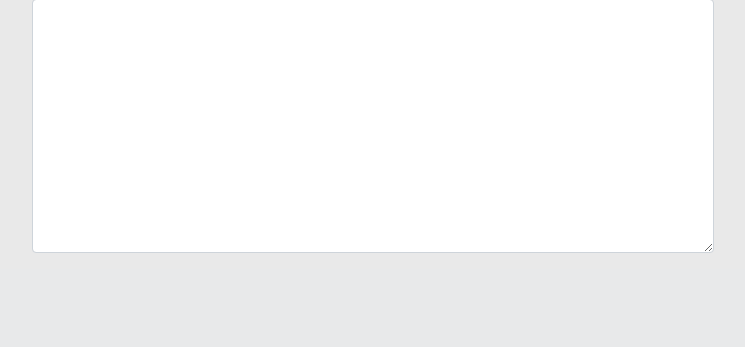
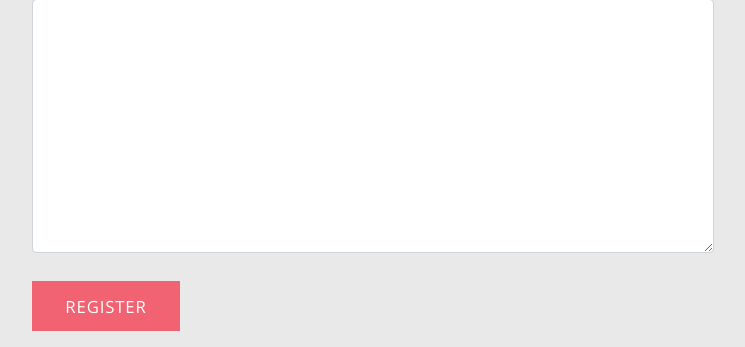
Before and after one commit to Aqite93/otsukai, a Django app: page /errand/ in a window 1280 px wide. Shown: the part 723-1070 px from the top of the page, without its empty margins (89-834 px from the left). Before the commit the page ends 976 px from the top, so only its background shows below. Run offline with Django 3.2, Linux system fonts and the light colour scheme; a user stored in the database is signed in; parts of the project's set-up code (start-up, migrations or seed data) failed here and were passed over; some libraries are stand-ins or nearby versions.

Commit message:
modify minor changes.

```diff
--- a/accounts/templates/registration/login.html
+++ b/accounts/templates/registration/login.html
@@ -16,7 +16,7 @@
             <span class="warning" tabindex="-1" role="alert">入力した情報が正しくありません。内容を確認の上、再度入力してください。</span>
         </div>
         {% endif %}
-        <form method="POST" action="{% url 'accounts:login-page' %}">
+        <form method="post" action="{% url 'accounts:login-page' %}">
             {% csrf_token %}
             <div class="form-item">
                 <label for="email"></label>
--- a/errand/templates/errands_register.html
+++ b/errand/templates/errands_register.html
@@ -2,7 +2,8 @@
 {% load static %}
 {% block page_content %}
 <h1>Register errand</h1>
-<form method="post" enctype="multipart/form-data">
+<form method="post" enctype="multipart/form-data" action="{% url 'errand:register' %}">
+    {% csrf_token %}
     <div class="form-group">
         {{ formset.management_form }}
         <div class="col-md-4">
@@ -43,6 +44,9 @@
                 <textarea class="form-control" rows="10" cols="60"></textarea>
             </div>
         </div>
+        <div class="button-panel col-md-2">
+            <input type="submit" class="button" title="Register" value="Register" name="_register"></input>
+        </div>
     </div>
 </form>
 <script>
--- a/errand/views.py
+++ b/errand/views.py
@@ -18,3 +18,8 @@ class ErrandRegisterView(LoginRequiredMixin, View):
 
         return render(request, 'errands_register.html', context={
         })
+
+    def post(self, request):
+        print(request.POST)
+        return render(request, 'errands_register.html', context={
+        })
```
